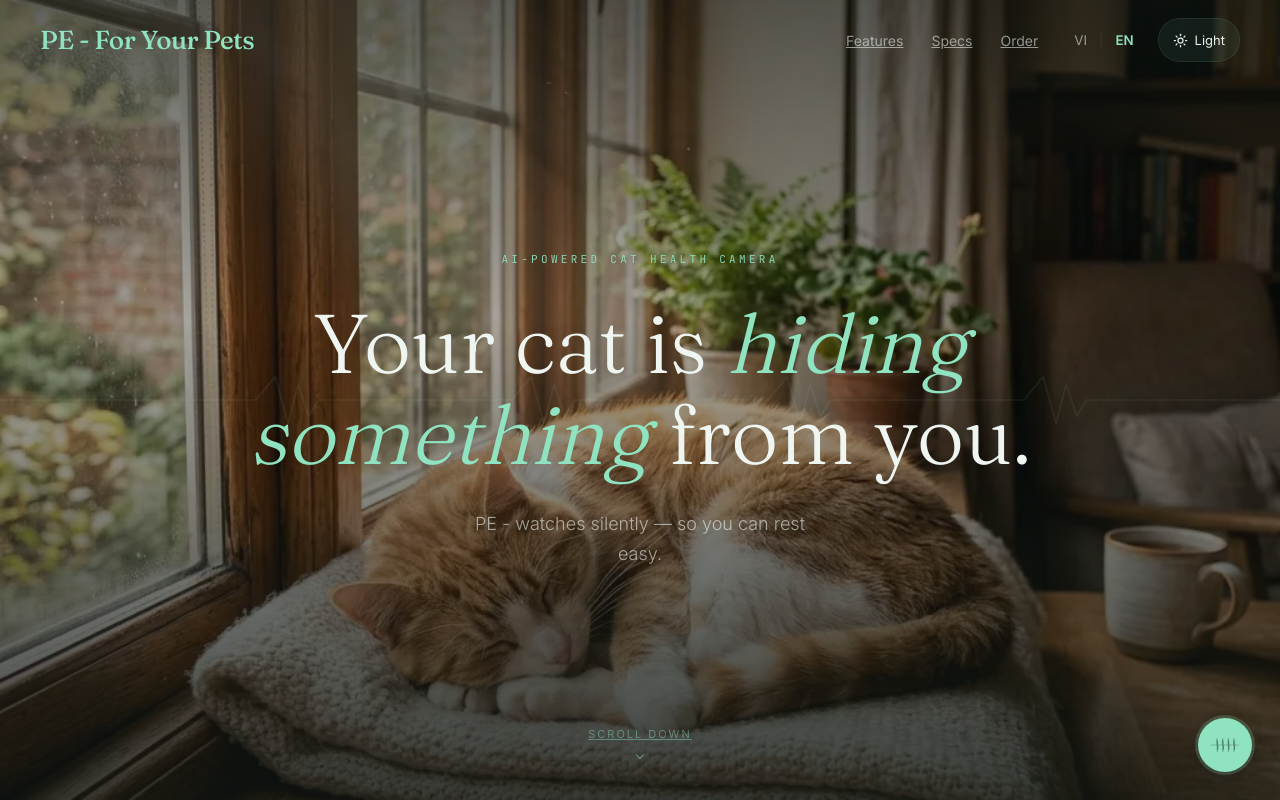
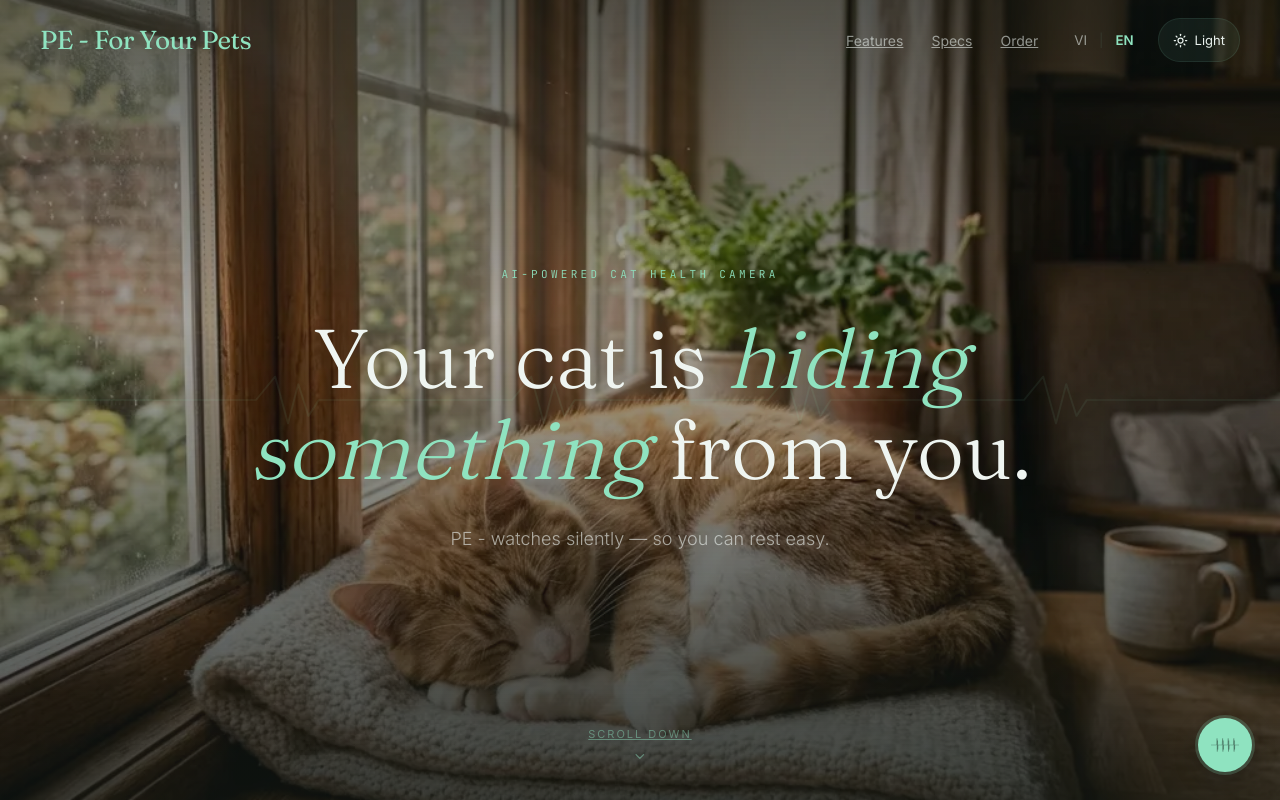
Before and after one commit to PolyEtilen-x/PE-ForYourPets, a Next.js app: page /en in a window 1280 px wide. Shown: the top 800 px of the page. Built offline with nearby package versions, Linux system fonts and the light colour scheme; no server answers.

Commit message:
perf: optimize hero subheadline max-width and optimize Google Font weight loads

```diff
--- a/src/app/[locale]/layout.tsx
+++ b/src/app/[locale]/layout.tsx
@@ -12,7 +12,7 @@ import '@/styles/animations.css';
 
 const fraunces = Fraunces({
   subsets: ['latin', 'vietnamese'],
-  weight: ['300', '400', '500'],
+  weight: ['300', '400'],
   variable: '--font-fraunces',
   display: 'swap',
 });
@@ -26,7 +26,7 @@ const inter = Inter({
 
 const jetbrainsMono = JetBrains_Mono({
   subsets: ['latin'],
-  weight: ['400', '500', '700'],
+  weight: ['400'],
   variable: '--font-jetbrains',
   display: 'swap',
 });
--- a/src/components/sections/hero/style.module.css
+++ b/src/components/sections/hero/style.module.css
@@ -96,7 +96,7 @@
   font-weight: 300;
   line-height: 1.65;
   color: rgba(239, 245, 241, 0.6);
-  max-width: 360px;
+  max-width: 640px;
 }
 
 .scrollHint {
```
